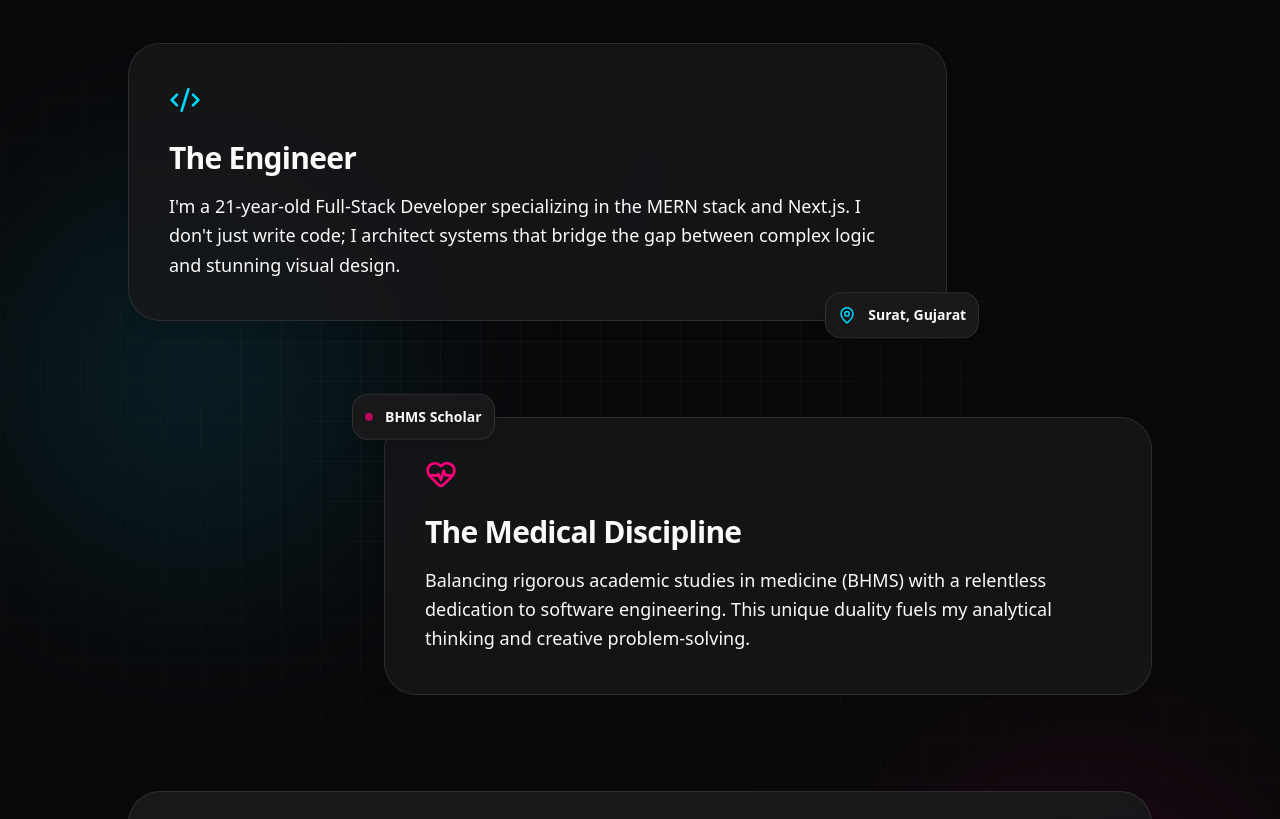
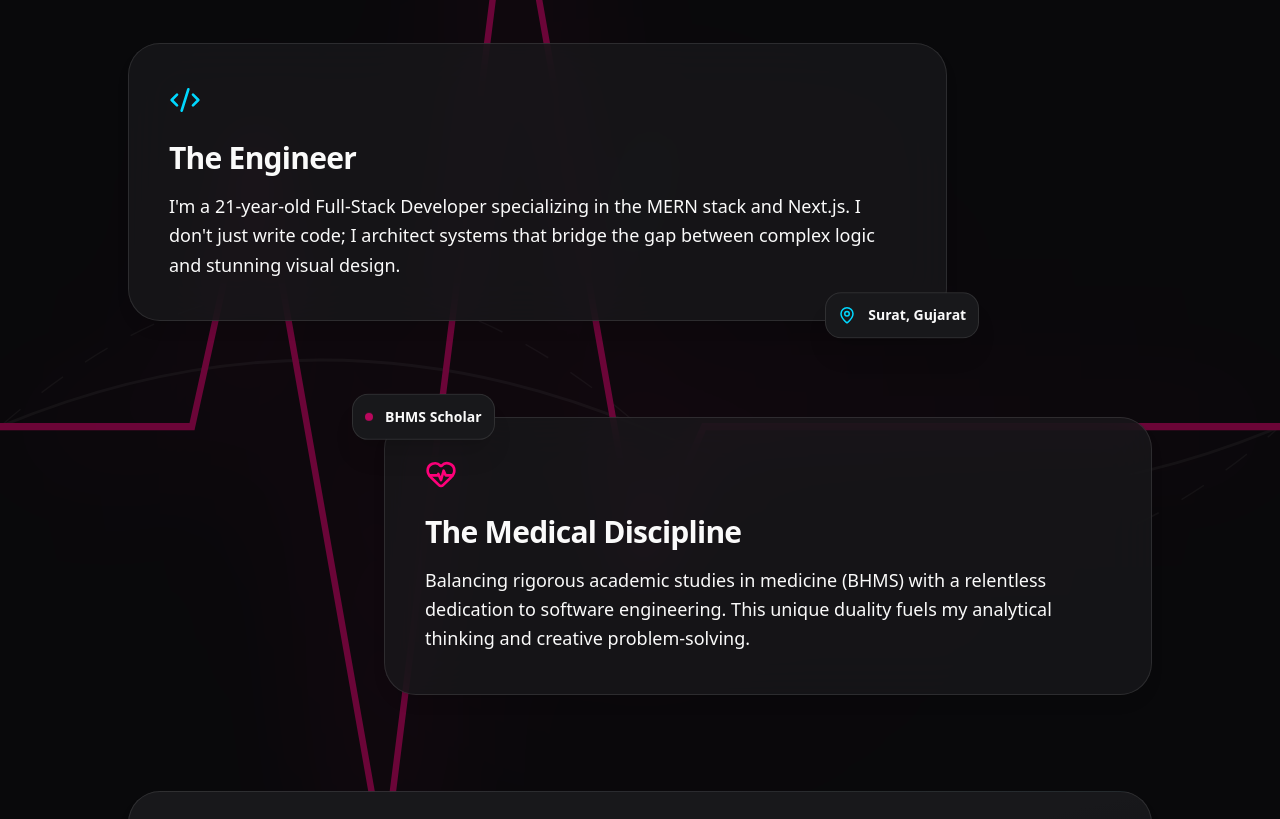
Before and after one commit to itznik/Portfolio, a Next.js app in the folder nikunj-portfolio/: page / in a window 1280 px wide. Shown: the part 1100-1919 px from the top of the page. Built offline with nearby package versions, Linux system fonts and the light colour scheme.

Commit message:
Update About.tsx

```diff
--- a/nikunj-portfolio/src/components/About.tsx
+++ b/nikunj-portfolio/src/components/About.tsx
@@ -7,11 +7,33 @@ export default function About() {
   return (
     <section id="about" className="relative w-full max-w-7xl mx-auto py-24 md:py-32 px-4 sm:px-6 lg:px-8 z-10 overflow-hidden">
 
-      {/* 1. SECTION BACKGROUND: Faded Blueprint & Orbs */}
-      <div className="absolute inset-0 pointer-events-none z-0">
-        <div className="absolute inset-0 bg-[linear-gradient(to_right,var(--border-card)_1px,transparent_1px),linear-gradient(to_bottom,var(--border-card)_1px,transparent_1px)] bg-[size:40px_40px] [mask-image:radial-gradient(ellipse_80%_50%_at_50%_50%,#000_10%,transparent_100%)] opacity-30" />
-        <div className="absolute top-1/3 left-0 w-96 h-96 bg-accent-primary/10 rounded-full blur-[100px] mix-blend-screen" />
-        <div className="absolute bottom-0 right-0 w-96 h-96 bg-accent-secondary/10 rounded-full blur-[100px] mix-blend-screen" />
+            {/* 1. SECTION BACKGROUND: The Biometric Rhythm */}
+      <div className="absolute inset-0 pointer-events-none z-0 flex items-center justify-center overflow-hidden opacity-40">
+
+        {/* Animated Audio Waveforms */}
+        <svg className="absolute w-full h-full text-border-card" preserveAspectRatio="none" viewBox="0 0 100 100">
+          <motion.path
+            animate={{ d: ["M0 50 Q25 30 50 50 T100 50", "M0 50 Q25 70 50 50 T100 50", "M0 50 Q25 30 50 50 T100 50"] }}
+            transition={{ duration: 8, repeat: Infinity, ease: "easeInOut" }}
+            fill="none" stroke="currentColor" strokeWidth="0.2"
+          />
+          <motion.path
+            animate={{ d: ["M0 50 Q25 70 50 50 T100 50", "M0 50 Q25 30 50 50 T100 50", "M0 50 Q25 70 50 50 T100 50"] }}
+            transition={{ duration: 12, repeat: Infinity, ease: "easeInOut" }}
+            fill="none" stroke="currentColor" strokeWidth="0.1" strokeDasharray="2 2"
+          />
+
+          {/* Medical EKG Heartbeat Spike */}
+          <path
+            d="M 0 50 L 15 50 L 20 30 L 30 80 L 40 10 L 50 60 L 55 50 L 100 50"
+            fill="none"
+            stroke="var(--accent-secondary)"
+            strokeWidth="0.5"
+            className="drop-shadow-[0_0_5px_rgba(255,0,122,0.8)]"
+          />
+        </svg>
+
+        <div className="absolute top-1/2 left-1/4 w-[600px] h-[600px] bg-accent-secondary/5 rounded-full blur-[150px] -translate-y-1/2 mix-blend-screen" />
       </div>
 
       <div className="relative z-10 w-full flex flex-col items-center">
```
